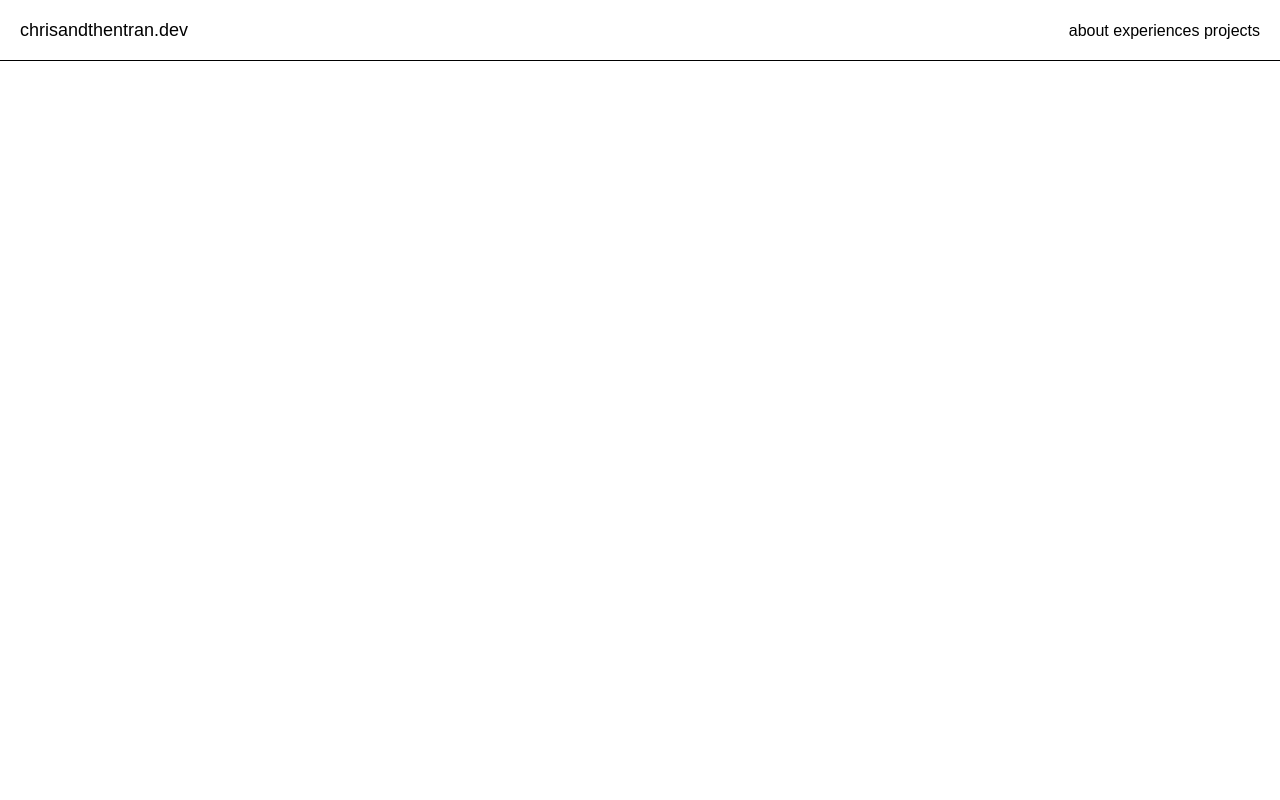
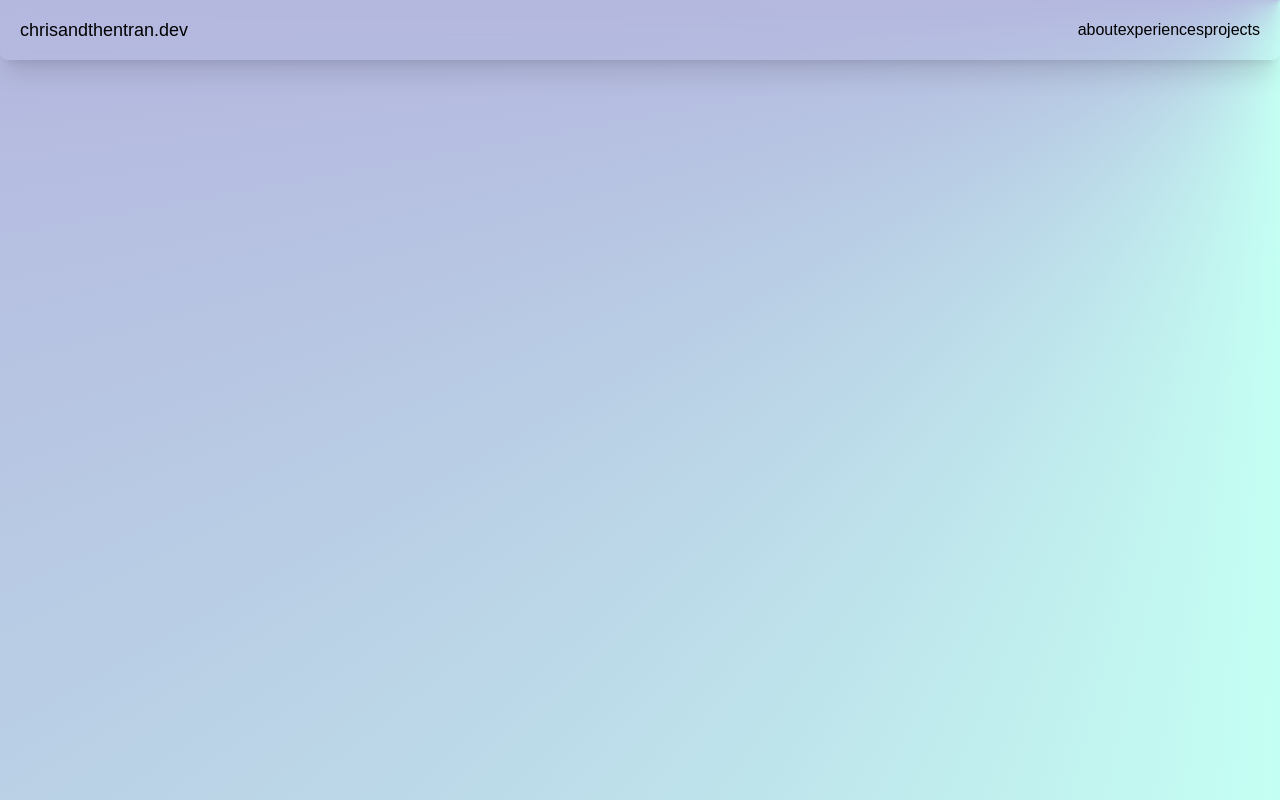
Before and after one commit to chrisandthentran/chrisandthentran-portfolio, a website: page src/index.html in a window 1280 px wide. Drawn offline with Linux system fonts and the light colour scheme; a web font is replaced by a local one.

Commit message:
Revisioned header

```diff
--- a/src/index.html
+++ b/src/index.html
@@ -22,16 +22,20 @@
       rel="stylesheet"
     />
   </head>
-  <body class="flex min-h-svh flex-col">
-    <header class="flex-1 fixed items-center sm:flex-row inset-x-0 top-0">
+  <body
+    class="flex min-h-svh flex-col bg-conic-[at_top_right] from-[#e6e0ff] via-[#c4fff3] to-[#a46fca]"
+  >
+    <header
+      class="flex-1 fixed sm:flex-row inset-x-0 top-0 px-5 sm:py-4 shadow-xl backdrop-blur-md rounded-b-lg"
+    >
       <div
-        class="relative flex w-full items-baseline justify-between border-b px-5 sm:py-4"
+        class="relative flex gap-6 w-full items-center justify-between overflow-x-clip"
       >
         <span class="hover:underline text-primary cursor-pointer text-lg"
           >chrisandthentran.dev</span
         >
         <nav class="flex">
-          <div>
+          <div class="hidden md:contents">
             <a href="">about</a>
             <a href="">experiences</a>
             <a href="">projects</a>
```
Also changed, not shown: src/output.css.
